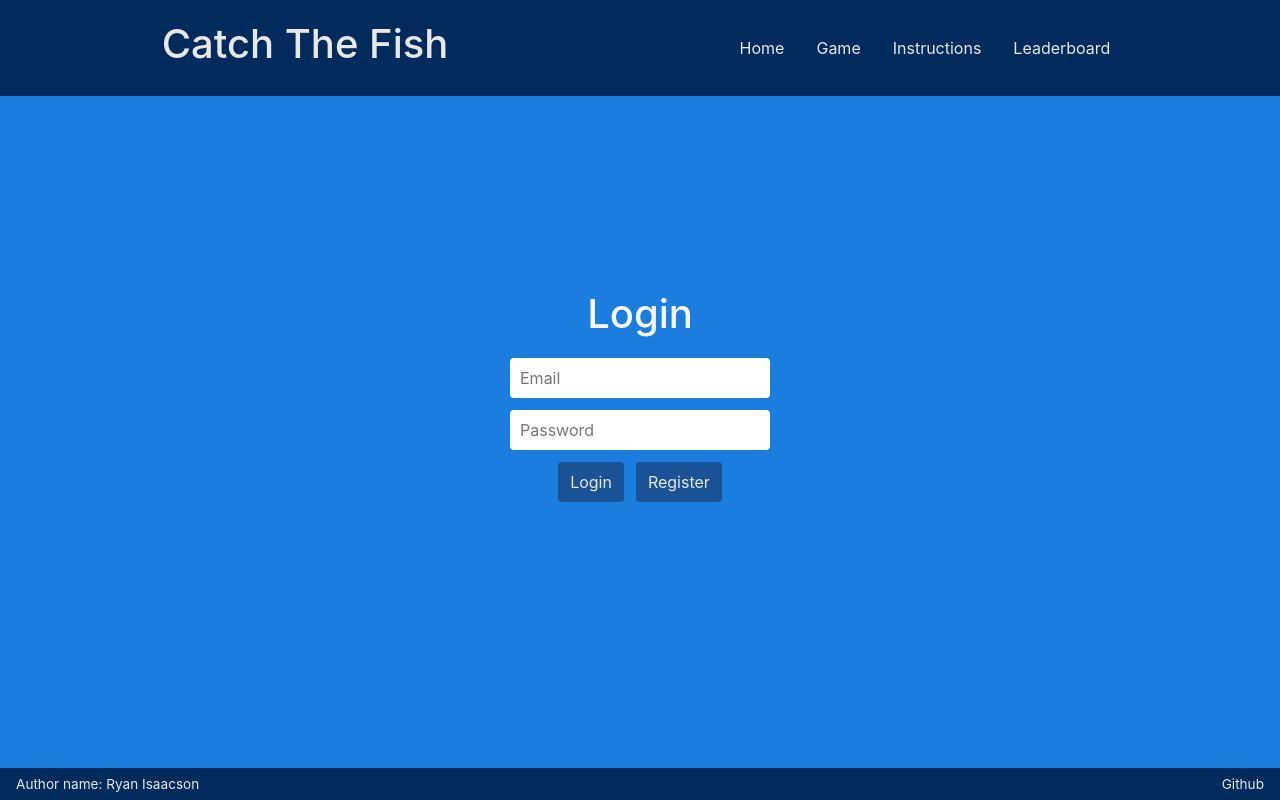
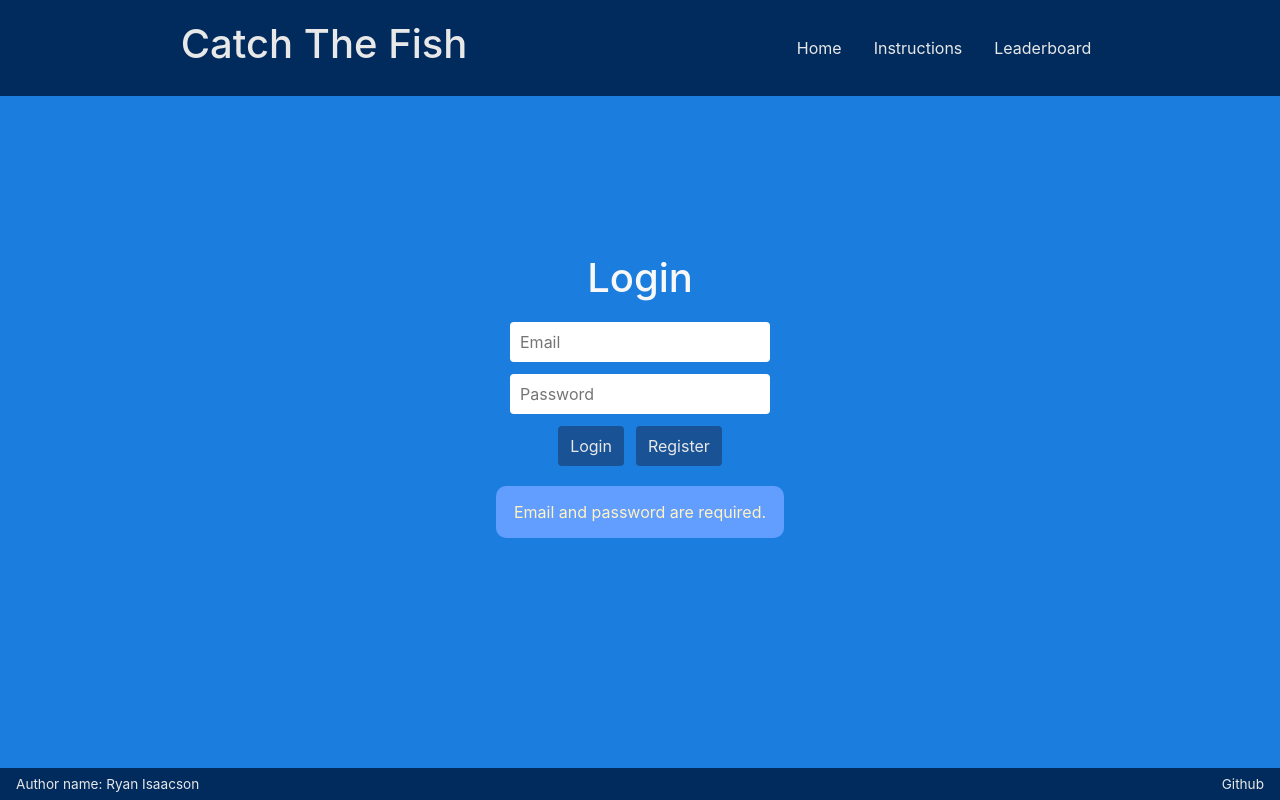
Before and after one commit to ryan-isaacson/CS-260-repo, a React (Vite) app: page / in a window 1280 px wide. Both pictures are taken after a click on the button "Login". Built offline with nearby package versions, Linux system fonts and the light colour scheme.

Commit message:
Added reactivity to the login page. It finally works, it took so long

```diff
--- a/src/app.css
+++ b/src/app.css
@@ -123,3 +123,17 @@ main button {
 main button:hover {
   background-color: #0f3f76; /* darker blue on hover/focus */
 }
+
+/* make spacing for messages and panels */
+.auth-panel {
+  display: flex;
+  flex-direction: column; /* stack items vertically. */
+  gap: 12px; /* add spacing between items. */
+  align-items: center; /* center items horizontally. */
+}
+
+/* feedback text area for error messages. */
+.status-message {
+  margin-top: 8px; /* add space above the message. */
+  color: #fff3c2; /* use a warm color */
+}
--- a/src/app.jsx
+++ b/src/app.jsx
@@ -1,4 +1,4 @@
-import React from 'react';
+import React, { useEffect, useState } from 'react'; // NOTE: Pull in React plus the hooks we use for state and lifecycle.
 import 'bootstrap/dist/css/bootstrap.min.css';
 import './app.css';
 import { BrowserRouter, NavLink, Route, Routes } from 'react-router-dom';
@@ -7,7 +7,32 @@ import { Game } from './game/game';
 import { Leaderboard } from './leaderboard/leaderboard';
 import { Instructions } from './instructions/instructions';
 
+// make an authentication function for other places to use
+const AuthState = {
+  Unknown: 'unknown', // unknown means we have not checked storage yet
+  Authenticated: 'authenticated', // the user is logged in
+  Unauthenticated: 'unauthenticated', // the user is logged out
+};
+
+const AUTH_USER_KEY = 'ctf_auth_user'; // localStorage key for the logged-in username.
+
+// main function that controls auth state and routing.
 export default function App() {
+  const [userName, setUserName] = useState(''); // track the current email.
+  const [authState, setAuthState] = useState(AuthState.Unknown); // track authentication status.
+
+
+  // keep login even if the user refreshes
+  useEffect(() => {
+    const storedUser = localStorage.getItem(AUTH_USER_KEY); // read the saved user from localStorage.
+    if (storedUser) { // if the user exists in storage, we are already logged in.
+      setUserName(storedUser); // put the stored user into React state.
+      setAuthState(AuthState.Authenticated); // set the user as authenticated.
+    } else { // no stored user means we are logged out.
+      setAuthState(AuthState.Unauthenticated); // mark the user as unauthenticated.
+    }
+  }, []);
+
   return (
     <BrowserRouter>
       <div className="page-wrapper text-center">
@@ -16,16 +41,33 @@ export default function App() {
           <nav>
             <ul>
               <li><NavLink to="/">Home</NavLink></li>
-              <li><NavLink to="/game">Game</NavLink></li>
+              {/* don't show the game tab if not logged in */}
+              {authState === AuthState.Authenticated && ( // render the Game link only when logged in
+                <li><NavLink to="/game">Game</NavLink></li>
+              )}
               <li><NavLink to="/instructions">Instructions</NavLink></li>
               <li><NavLink to="/leaderboard">Leaderboard</NavLink></li>
             </ul>
           </nav>
         </header>
 
+
         <Routes>
-          <Route path="/" element={<Login />} />
-          <Route path="/game" element={<Game />} />
+          <Route
+            path="/"
+            element={
+              // give login the current authentication data
+              <Login
+                userName={userName} // pass the current user name down to Login
+                authState={authState} // pass the current auth state down to Login
+                onAuthChange={(nextUserName, nextAuthState) => { // update App state
+                  setAuthState(nextAuthState); // update auth state in App when Login changes it
+                  setUserName(nextUserName); // update user name in App when Login changes it
+                }}
+              />
+            }
+          />
+          <Route path="/game" element = {<Game />}/>
           <Route path="/leaderboard" element={<Leaderboard />} />
           <Route path="/instructions" element={<Instructions />} />
           <Route path="*" element={<NotFound />} />
@@ -37,10 +79,11 @@ export default function App() {
         </footer>
       </div>
     </BrowserRouter>
-
   )
 }
 
 function NotFound() {
   return <main className="container-fluid bg-secondary text-center">404: Return to sender. Address unknown.</main>;
 }
+
+export { AuthState, AUTH_USER_KEY }; // allow login.jsx to use these variables
--- a/src/login/login.jsx
+++ b/src/login/login.jsx
@@ -1,15 +1,109 @@
-import React from 'react';
+import React, { useState } from 'react';
+import { AUTH_USER_KEY, AuthState } from '../app'; // Use AUTH_USER_KEY and AuthState from app.jsx
 
-export function Login() {
+const REGISTERED_USER_KEY = 'ctf_registered_user'; // - REGISTERED_USER_KEY stores the saved email + password
+
+// the full login page
+export function Login({ userName, authState, onAuthChange }) {
+  const [email, setEmail] = useState(''); // track the email input value
+  const [password, setPassword] = useState(''); // track the password input value
+  const [message, setMessage] = useState(''); // show feedback messages to the user
+
+
+  // Helper function to make sure email and password input is valid
+  const hasValidInput = () => {
+    if (!email && !password) {
+      setMessage('Email and password are required.');
+      return false; // return false if it's invalid
+    }
+    return true; // return true if it's valid
+  };
+
+
+  // Register function - Save email/password to localStorage
+  const handleRegister = () => {
+    if (!hasValidInput()) {
+      return; // if there's no input then don't do anything
+    }
+    // store the login info in localStorage
+    const validLogin = { email, password };
+    localStorage.setItem(REGISTERED_USER_KEY, JSON.stringify(validLogin));
+    setMessage('Registration saved. You can now log in.');
+  };
+
+
+  // Login function
+  const handleLogin = () => {
+    if (!hasValidInput()) {
+      return; // if there's no input then don't do anything
+    }
+
+    const stored = localStorage.getItem(REGISTERED_USER_KEY); // check saved login info
+    if (!stored) { // if the login info isn't there tell the user to register
+      setMessage('No account found. Please register first.');
+      return;
+    }
+
+    const saved = JSON.parse(stored); // convert JSON string back into an object
+
+    if (saved.email === email && saved.password === password) { // compare input to saved data
+      localStorage.setItem(AUTH_USER_KEY, email); // store the logged in user for future visits
+      onAuthChange(email, AuthState.Authenticated); // update auth state
+    }
+    else { // login isn't right
+      setMessage('Incorrect email or password.');
+    }
+  };
+
+
+  // Logout function
+  const handleLogout = () => {
+    localStorage.removeItem(AUTH_USER_KEY); // remove the logged in user from storage
+    onAuthChange('', AuthState.Unauthenticated); // change the auth state to be logged out
+  };
+
   return (
     <main className="home-main">
         <h1>Login</h1>
-        <div><input type="email" placeholder="Email"/></div>
-        <div><input type="password" placeholder="Password"/></div>
-        <div className="button-row">
-            <button type="submit">Login</button>
-            <button type="submit">Register</button>
-        </div>
+
+        {/* show a welcome message and a logout button when logged in*/}
+        {authState === AuthState.Authenticated && ( // only show this block when logged in.
+          <div className="auth-panel">
+            <p>Logged in as {userName}</p> {/* display the current user name. */}
+            <div className="button-row">
+              <button type="button" onClick={handleLogout}>Logout</button> {/* logout button */}
+            </div>
+          </div>
+        )}
+
+        {/* show the register and login buttons when logged out */}
+        {authState === AuthState.Unauthenticated && ( // only show this when logged out
+          <div className="auth-panel">
+            <div>
+              <input
+                type="email"
+                placeholder="Email" // the input box shows "email"
+                value={email}
+                onChange={(event) => setEmail(event.target.value)} // update when the user enters new input
+              />
+            </div>
+            <div>
+              <input
+                type="password" // password type hides characters.
+                placeholder="Password" // the input box shows "password"
+                value={password}
+                onChange={(event) => setPassword(event.target.value)} // NOTE: Update state when user types.
+              />
+            </div>
+            <div className="button-row">
+              <button type="button" onClick={handleLogin}>Login</button> {/* try to login */}
+              <button type="button" onClick={handleRegister}>Register</button> {/* save registration */}
+            </div>
+          </div>
+        )}
+
+
+        {message && <p className="status-message">{message}</p>} {/* show error messages */}
     </main>
   );
 }
```
